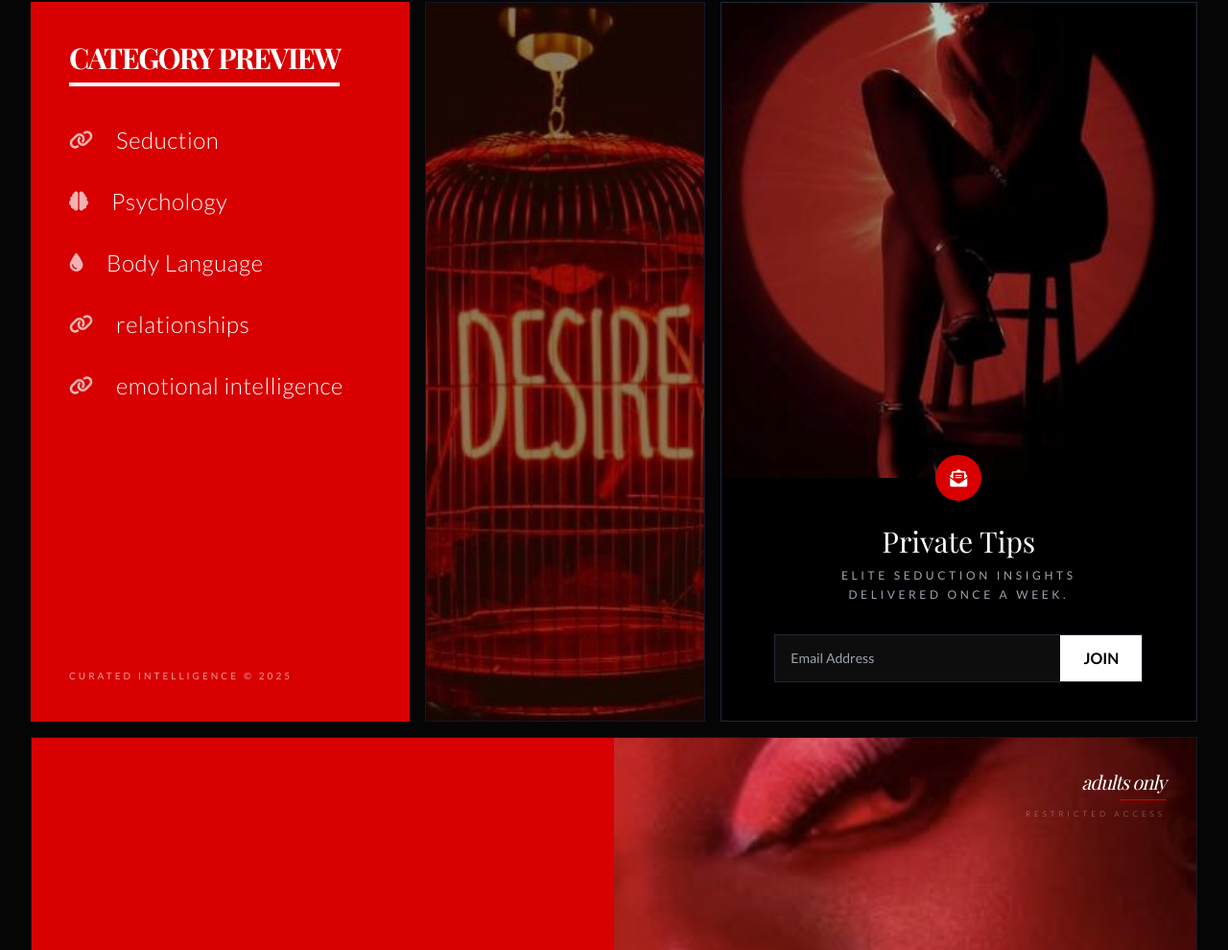
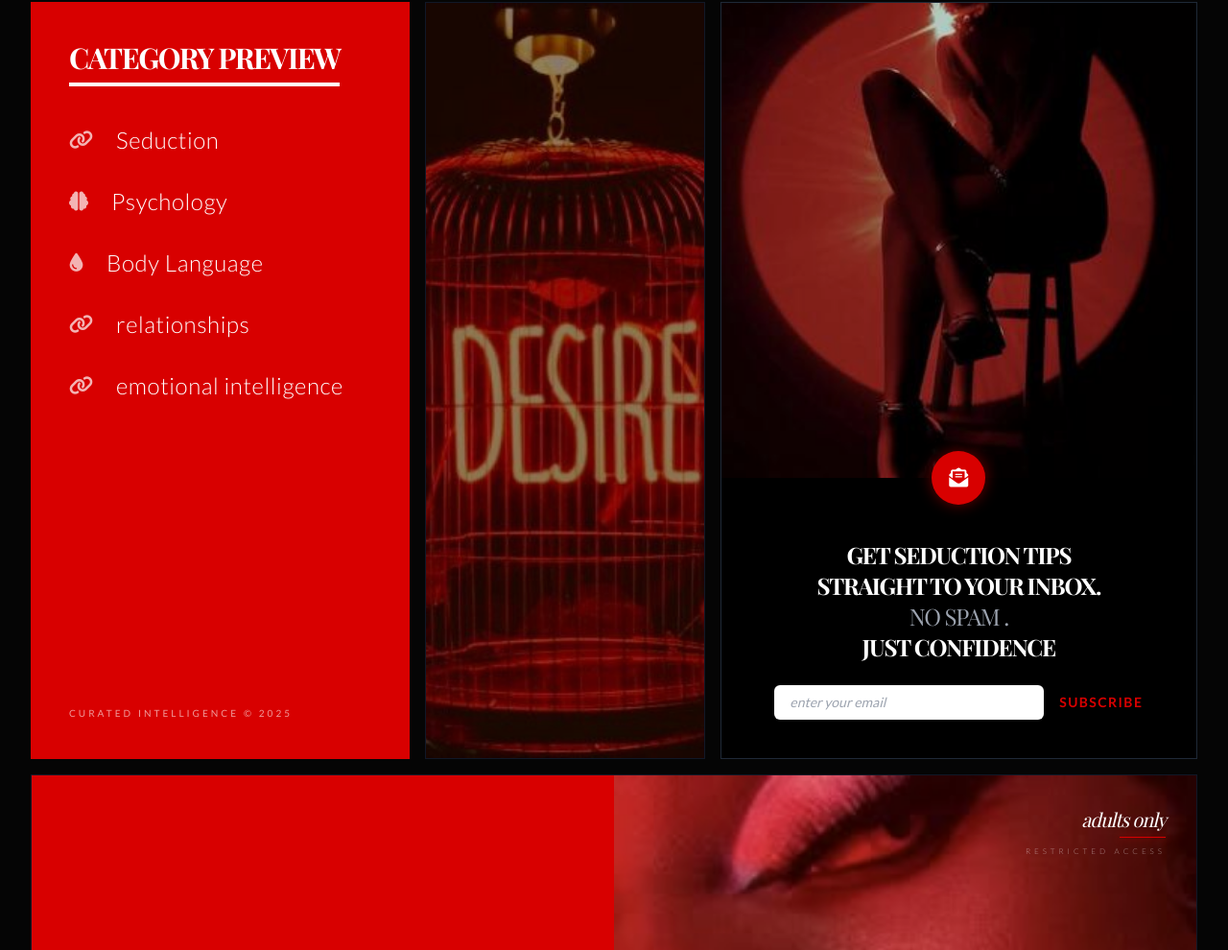
Before and after one commit to anonymous5968/Royal-seduction, a plain HTML site: page index.html in a window 1280 px wide. Shown: the part 907-1897 px from the top of the page at 96% size. Drawn offline with nearby package versions, Linux system fonts and the light colour scheme; a web font is replaced by a local one.

Commit message:
Revamp newsletter section layout and styling
Updated styles and content for the newsletter section.

```diff
--- a/index.html
+++ b/index.html
@@ -134,26 +134,27 @@
                 <div class="absolute inset-0 bg-black/20 group-hover:bg-transparent transition"></div>
             </div>
 
-           <div class="lg:col-span-5 bg-black border border-gray-800 flex flex-col overflow-hidden group">
+          <div class="lg:col-span-5 bg-black border border-gray-800 flex flex-col overflow-hidden group">
 
-    <div class="relative w-full bg-black">
-        <img src="Images/5.jpg" alt="Newsletter Background" class="w-full h-auto opacity-80 transition-opacity duration-500 group-hover:opacity-100">
+    <div class="relative w-full">
+        <img src="Images/5.jpg" alt="Seduction Background" class="w-full h-auto opacity-80 group-hover:opacity-100 transition-opacity duration-700">
 
-        <div class="absolute -bottom-6 left-1/2 -translate-x-1/2 w-12 h-12 bg-royal-red rounded-full flex items-center justify-center text-lg shadow-xl z-20">
-            <i class="fas fa-envelope-open-text"></i>
+        <div class="absolute -bottom-7 left-1/2 -translate-x-1/2 w-14 h-14 bg-royal-red rounded-full flex items-center justify-center text-xl shadow-[0_0_15px_rgba(216,0,0,0.5)] z-20">
+            <i class="fas fa-envelope-open-text text-white"></i>
         </div>
     </div>
 
-    <div class="relative z-10 flex flex-col items-center justify-center text-center p-10 pt-12 bg-black">
-        <h3 class="serif-font text-3xl mb-2">Private Tips</h3>
-        <p class="text-gray-400 text-xs mb-8 max-w-xs leading-relaxed uppercase tracking-[0.3em]">
-            Elite seduction insights delivered once a week.
-        </p>
+    <div class="flex flex-col items-center text-center p-10 pt-16 bg-black">
+        <h3 class="text-white text-xl md:text-2xl font-bold uppercase tracking-tighter leading-tight max-w-xs mb-6">
+            Get seduction tips <br> straight to your inbox. <br>
+            <span class="text-gray-400 font-medium">No spam .</span> <br>
+            Just confidence
+        </h3>
 
-        <div class="flex w-full max-w-sm border border-gray-800 focus-within:border-royal-red transition bg-white/5">
-            <input type="email" placeholder="Email Address" class="bg-transparent px-4 py-3 text-sm w-full focus:outline-none text-white">
-            <button class="bg-white text-black font-bold uppercase py-3 px-6 hover:bg-royal-red hover:text-white transition">
-                Join
+        <div class="flex flex-col sm:flex-row w-full max-w-sm gap-4">
+            <input type="email" placeholder="enter your email" class="bg-white text-black px-4 py-2 rounded-md text-sm w-full outline-none italic">
+            <button class="text-royal-red font-black uppercase tracking-widest text-sm hover:text-white transition-colors">
+                SUBSCRIBE
             </button>
         </div>
     </div>
```
